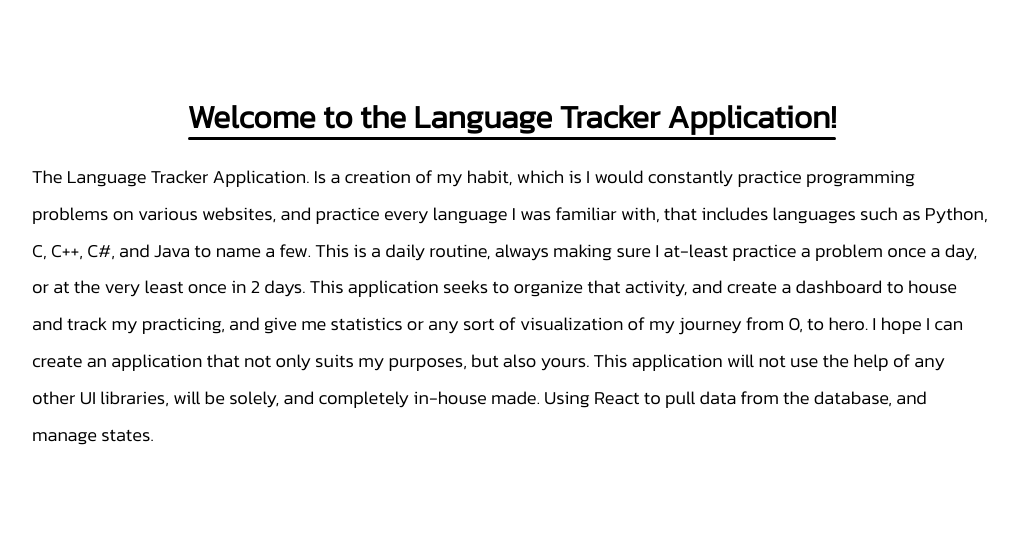
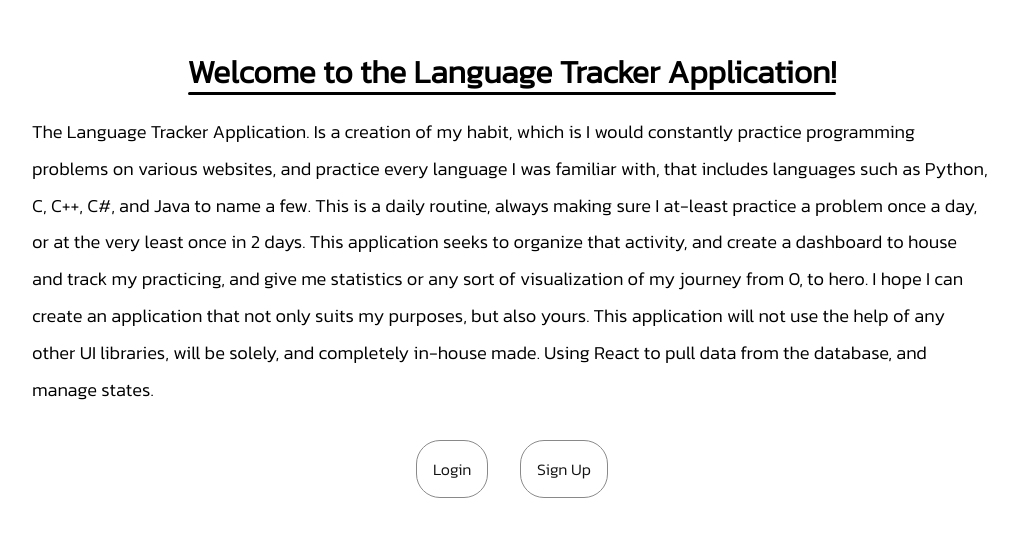
Before and after one commit to cthacker-udel/LanguageTracker, a React (Create React App) app: page / in a window 1280 px wide. Shown: the part 127-664 px from the top of the page, without its empty margins (128-1146 px from the left). Built offline with nearby package versions, Linux system fonts and the light colour scheme.

Commit message:
[master] Finished HomePage component

```diff
--- a/src/constants/TextConstants.ts
+++ b/src/constants/TextConstants.ts
@@ -2,6 +2,8 @@ export const TextConstants = {
     HOME_PAGE: {
         DESCRIPTION:
             "The Language Tracker Application. Is a creation of my habit, which is I would constantly practice programming problems on various websites, and practice every language I was familiar with, that includes languages such as Python, C, C++, C#, and Java to name a few. This is a daily routine, always making sure I at-least practice a problem once a day, or at the very least once in 2 days. This application seeks to organize that activity, and create a dashboard to house and track my practicing, and give me statistics or any sort of visualization of my journey from 0, to hero. I hope I can create an application that not only suits my purposes, but also yours. This application will not use the help of any other UI libraries, will be solely, and completely in-house made. Using React to pull data from the database, and manage states.",
+        LOGIN_BUTTON: "Login",
+        SIGN_UP_BUTTON: "Sign Up",
         TITLE: "Welcome to the Language Tracker Application!",
     },
 };
--- a/src/pages/HomePage/HomePage.module.css
+++ b/src/pages/HomePage/HomePage.module.css
@@ -28,7 +28,7 @@
     }
 }
 
-@keyframes home_page_content_anim {
+@keyframes appear_anim {
     from {
         opacity: 0%;
     }
@@ -71,5 +71,45 @@
     font-size: 1.15em;
     margin-top: 1em;
     opacity: 0%;
-    animation: 1s ease-in-out 3.66s forwards home_page_content_anim;
+    animation: 1s ease-in-out 3.66s forwards appear_anim;
 }
+
+.home_page_button_layout {
+    display: flex;
+    flex-direction: row;
+    justify-content: space-between;
+    width: 15%;
+    margin-top: 2em;
+}
+
+.home_page_login_button {
+    opacity: 0%;
+    animation: 1s ease-in-out 4.67s forwards appear_anim;
+    background-color: transparent;
+    border: 1px solid gray;
+    border-radius: 1.5em;
+    padding: 1em;
+    font-size: 1em;
+    cursor: pointer;
+}
+
+.home_page_login_button:hover {
+    transition: 0.25s ease-in-out background-color;
+    background-color: lightblue;
+}
+
+.home_page_sign_up_button {
+    opacity: 0%;
+    animation: 1s ease-in-out 4.67s forwards appear_anim;
+    background-color: transparent;
+    border: 1px solid gray;
+    border-radius: 1.5em;
+    padding: 1em;
+    font-size: 1em;
+    cursor: pointer;
+}
+
+.home_page_sign_up_button:hover {
+    transition: 0.25s ease-in-out background-color;
+    background-color: lightblue;
+}
--- a/src/pages/HomePage/HomePage.tsx
+++ b/src/pages/HomePage/HomePage.tsx
@@ -15,5 +15,13 @@ export const HomePage = (): JSX.Element => (
         <div className={styles.home_page_content}>
             {TextConstants.HOME_PAGE.DESCRIPTION}
         </div>
+        <div className={styles.home_page_button_layout}>
+            <button className={styles.home_page_login_button} type="button">
+                {TextConstants.HOME_PAGE.LOGIN_BUTTON}
+            </button>
+            <button className={styles.home_page_sign_up_button} type="button">
+                {TextConstants.HOME_PAGE.SIGN_UP_BUTTON}
+            </button>
+        </div>
     </div>
 );
```
